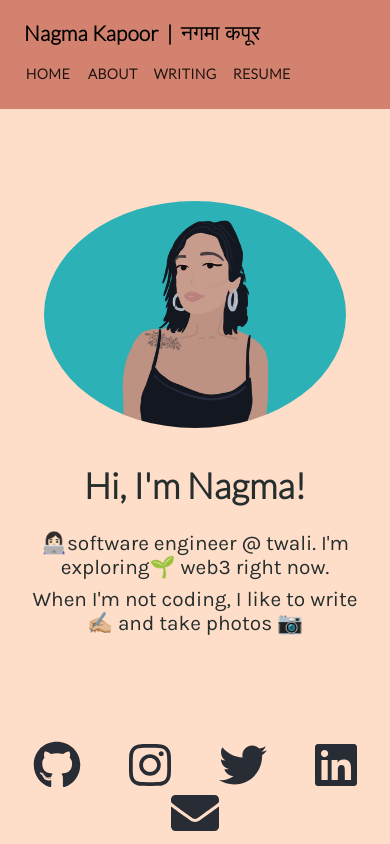
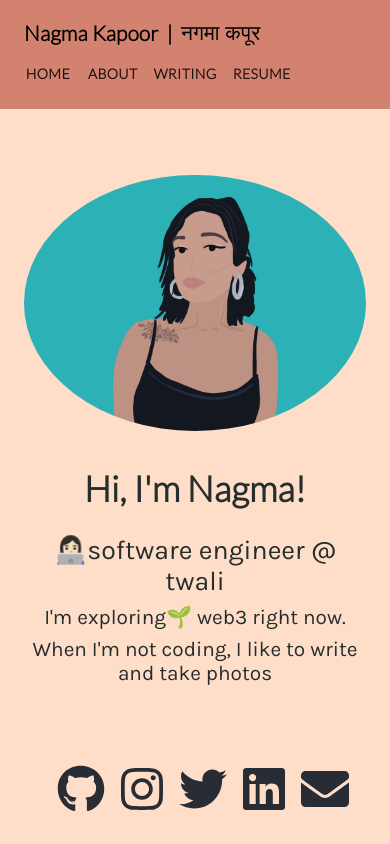
Before and after one commit to nagmak/nagma-site, a React (Create React App) app: page / in a window 390 px wide. Built offline with nearby package versions, Linux system fonts and the light colour scheme.

Commit message:
css changes

```diff
--- a/src/App.css
+++ b/src/App.css
@@ -75,15 +75,43 @@ img, embed, object, video {
   max-width: 100%;
 }
 
-@media (max-width: 400px) {
+@media (max-width: 520px) {
   .App-header {
-    padding-left: 1.5em;
-    padding-right: 1.5em;
+    padding-left: 1.5rem;
+    padding-right: 1.5rem;
+  }
+
+  .font-brand {
+    margin-inline: 16px;
+    margin-right: unset;
   }
 
   .bottom-footer {
-    padding-left: 1.5em;
-    padding-right: 1.5em;
+    display: flex;
+    flex-direction: column;
+    margin-left: auto;
+    margin-right: auto;
+  }
+}
+
+@media (max-width: 470px) {
+  .App-header {
+    padding-left: 1.5rem;
+    padding-right: 1.5rem;
+  }
+
+  .font-brand {
+    margin-inline: 16px;
+    margin-right: unset;
+  }
+
+  .bottom-footer {
+    display: flex;
+    flex-direction: column;
+    max-width: 350px;
+    flex-wrap: wrap;
+    margin-left: auto;
+    margin-right: auto;
   }
 }
 
--- a/src/App.js
+++ b/src/App.js
@@ -32,19 +32,19 @@ function App() {
           <Projects></Projects>
         </section> */}
         <section className="contact">
-        <a className="font-brand" href="https://github.com/nagmak">
+        <a className="font-brand github" href="https://github.com/nagmak">
             <FontAwesomeIcon size="3x" icon={['fab', 'github']} />
           </a>
-        <a className="font-brand" href="https://www.instagram.com/notnagma/">
+        <a className="font-brand insta" href="https://www.instagram.com/notnagma/">
             <FontAwesomeIcon size="3x" icon={['fab', 'instagram']} />
           </a>
-          <a className="font-brand" href="https://twitter.com/notnagma">
+          <a className="font-brand twitter" href="https://twitter.com/notnagma">
             <FontAwesomeIcon size="3x" icon={['fab', 'twitter']} />
           </a>
-          <a className="font-brand" href="https://www.linkedin.com/in/nagmakapoor/">
+          <a className="font-brand linkedin" href="https://www.linkedin.com/in/nagmakapoor/">
             <FontAwesomeIcon size="3x" icon={['fab', 'linkedin']} />
           </a>
-          <a className="font-brand" href="mailto:nagmakapoor@gmail.com">
+          <a className="font-brand mail" href="mailto:nagmakapoor@gmail.com">
             <FontAwesomeIcon size="3x" icon={['fas', 'envelope']} />
           </a>
         </section>
--- a/src/components/home/home.css
+++ b/src/components/home/home.css
@@ -26,10 +26,15 @@ img.icon-image {
 }
 
 @media (max-width: 520px) {
+    .App-header {
+        padding: auto;
+    }
+
     img.icon-image {
-        width: 90%;
+        width: 100%;
         padding: 12px;
         align-self: center;
         margin: unset;
+        height: unset;
     }
 }
--- a/src/components/home/home.js
+++ b/src/components/home/home.js
@@ -19,8 +19,9 @@ function HomePage() {
             content="minimum-scale=1, initial-scale=1, width=device-width"/>
             <img className="icon-image" src="nagmacartoon2.JPG" alt="Nagma"/>
             <h1 className="name-header">Hi, I'm Nagma!</h1>
-            <h3 className="about-me"><Emoji symbol="👩🏻‍💻" label="woman-dev"/>software engineer @ twali. I'm exploring<span role="img" aria-label="plant">🌱</span> web3 right now.</h3>
-            <h3 className="about-me">When I'm not coding, I like to write <Emoji symbol="✍🏼" label="writing"/> and take photos <Emoji symbol="📷" label="camera"/></h3>
+            <h2 className="about-me"><Emoji symbol="👩🏻‍💻" label="woman-dev"/>software engineer @ twali</h2>
+            <h3 className="about-me">I'm exploring<span role="img" aria-label="plant">🌱</span> web3 right now.</h3>
+            <h3 className="about-me">When I'm not coding, I like to write and take photos</h3>
         </header>
         </div>
     )
```
